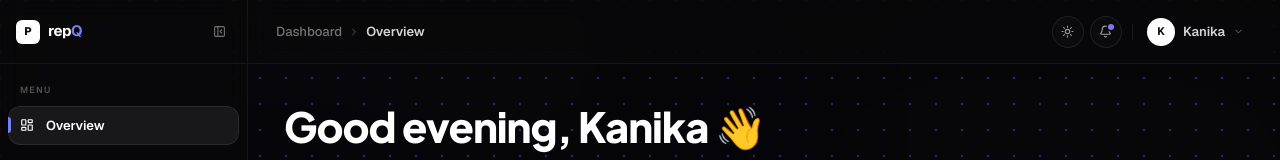
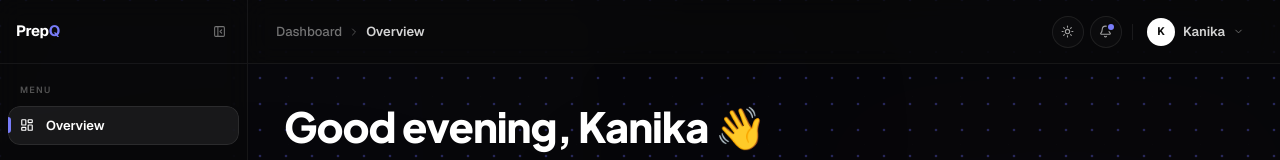
Before and after one commit to kanikasharma-18/PrepQ, a React (Vite) app: page /dashboard in a window 1280 px wide. Shown: the top 160 px of the page. Built offline with nearby package versions, Linux system fonts and the light colour scheme.

Commit message:
Update dashboard overview

```diff
--- a/src/pages/DashboardOverviewPage.jsx
+++ b/src/pages/DashboardOverviewPage.jsx
@@ -79,21 +79,17 @@ function SidebarContent({ collapsed, onToggle, onClose }) {
           className="flex items-center gap-2 group cursor-pointer min-w-0"
           onClick={onClose}
         >
-          {/* Always show the "P" monogram icon */}
-          <span className="shrink-0 w-6 h-6 rounded-md bg-neutral-900 dark:bg-white flex items-center justify-center text-white dark:text-neutral-950 text-[11px] font-extrabold leading-none select-none">
-            P
-          </span>
-          {/* Wordmark fades out when collapsed */}
-          <span
-            className="font-bold tracking-tight text-neutral-900 dark:text-white text-[15px] whitespace-nowrap overflow-hidden"
-            style={{
-              maxWidth: collapsed ? 0 : 120,
-              opacity: collapsed ? 0 : 1,
-              transition: `opacity 0.15s ease, max-width 0.25s ${EASE}`,
-            }}
-          >
-            rep<span className="text-accent-500">Q</span>
-          </span>
+          {!collapsed && (
+            <span className="font-bold tracking-tight text-neutral-900 dark:text-white text-[15px] whitespace-nowrap overflow-hidden transition-all duration-200">
+              Prep<span className="text-accent-500">Q</span>
+            </span>
+          )}
+
+          {collapsed && (
+            <span className="shrink-0 w-6 h-6 rounded-md bg-neutral-900 dark:bg-white flex items-center justify-center text-white dark:text-neutral-950 text-[11px] font-extrabold leading-none select-none">
+              P
+            </span>
+          )}
         </Link>
 
         {/* Collapse toggle — desktop only */}
```
